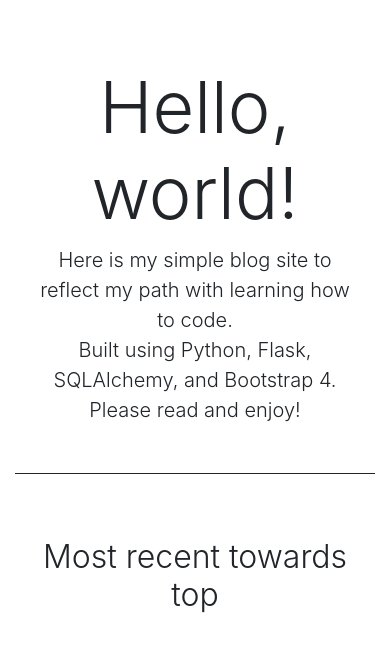
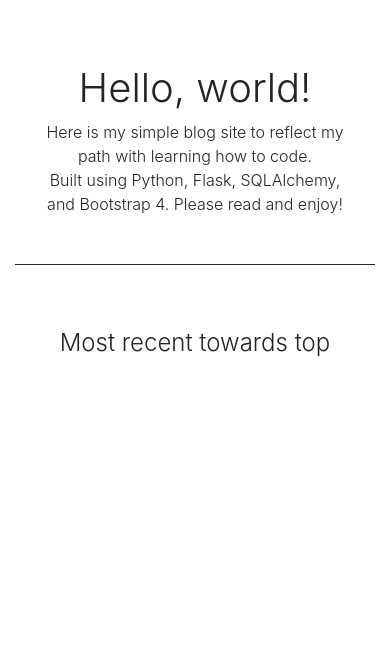
Before and after one commit to 8BitJustin/personal-blog-website, a Flask app: page / in a window 390 px wide. Shown: the part 56-708 px from the top of the page. Run offline with Flask 2, Linux system fonts and the light colour scheme; data that the repository does not hold is empty; some libraries are stand-ins or nearby versions.

Commit message:
Working on css media queries.

```diff
--- a/app.py
+++ b/app.py
@@ -5,13 +5,13 @@ from flask_login import LoginManager, UserMixin, login_user, login_required,\
 from datetime import datetime
 
 app = Flask(__name__)
-# app.config['SQLALCHEMY_DATABASE_URI'] = \
-#     'postgresql://postgres:C0d!ng01@localhost/jod_blog'
-app.config['SQLALCHEMY_DATABASE_URI'] = 'postgres://ebfscaqqswkhez:21d04ace' \
-                                        '5173378de0930f459f90392664aaafcc69' \
-                                        '40c83f783202363f41c5f4@ec2-52-204-' \
-                                        '20-42.compute-1.amazonaws.com:5432' \
-                                        '/ddu68mi09svum?sslmode=require'
+app.config['SQLALCHEMY_DATABASE_URI'] = \
+    'postgresql://postgres:C0d!ng01@localhost/jod_blog'
+# app.config['SQLALCHEMY_DATABASE_URI'] = 'postgres://ebfscaqqswkhez:21d04ace' \
+#                                         '5173378de0930f459f90392664aaafcc69' \
+#                                         '40c83f783202363f41c5f4@ec2-52-204-' \
+#                                         '20-42.compute-1.amazonaws.com:5432' \
+#                                         '/ddu68mi09svum?sslmode=require'
 app.config['SQLALCHEMY_BINDS'] = {'users': 'sqlite:///users.db'}
 app.config['SECRET_KEY'] = 'secretkeydundundunn'
 db = SQLAlchemy(app)
--- a/static/css/main.css
+++ b/static/css/main.css
@@ -123,3 +123,39 @@ input[type=text] {
 /*
 * Edit Page
 */
+
+/*
+* Media Queries
+*/
+
+/*
+* Media Queries - Index
+*/
+
+@media (max-width: 575.98px) {
+    .index_intro_div {
+
+    }
+    .index_intro_div h1 {
+        font-size: 2.5rem;
+    }
+    .index_intro_div p {
+        font-size: 1rem;
+    }
+
+    .all_post_div h2 {
+        font-size: 1.5rem;
+    }
+
+    .post_title {
+
+    }
+
+    .post_created {
+
+    }
+
+    .post_content {
+
+    }
+}
```
